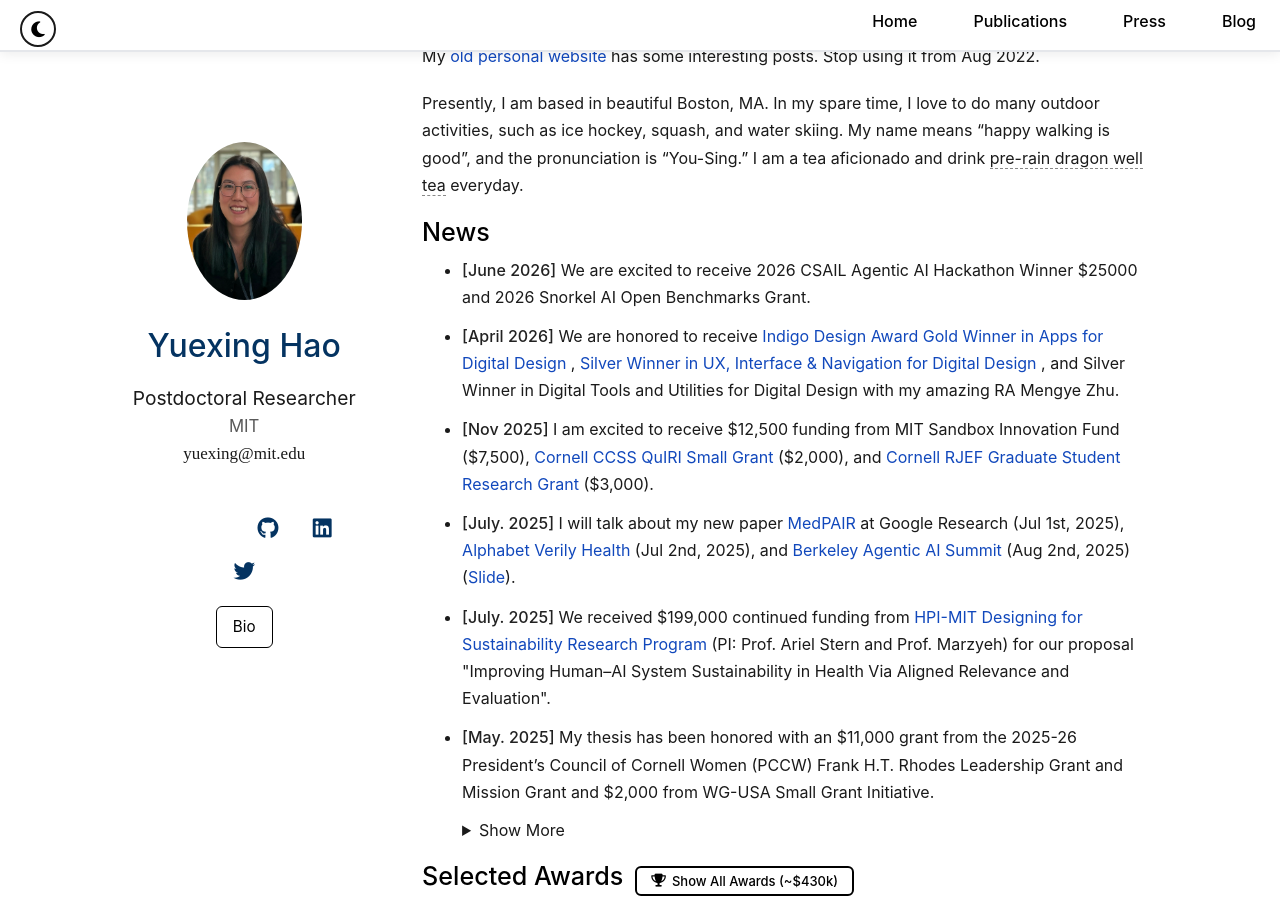
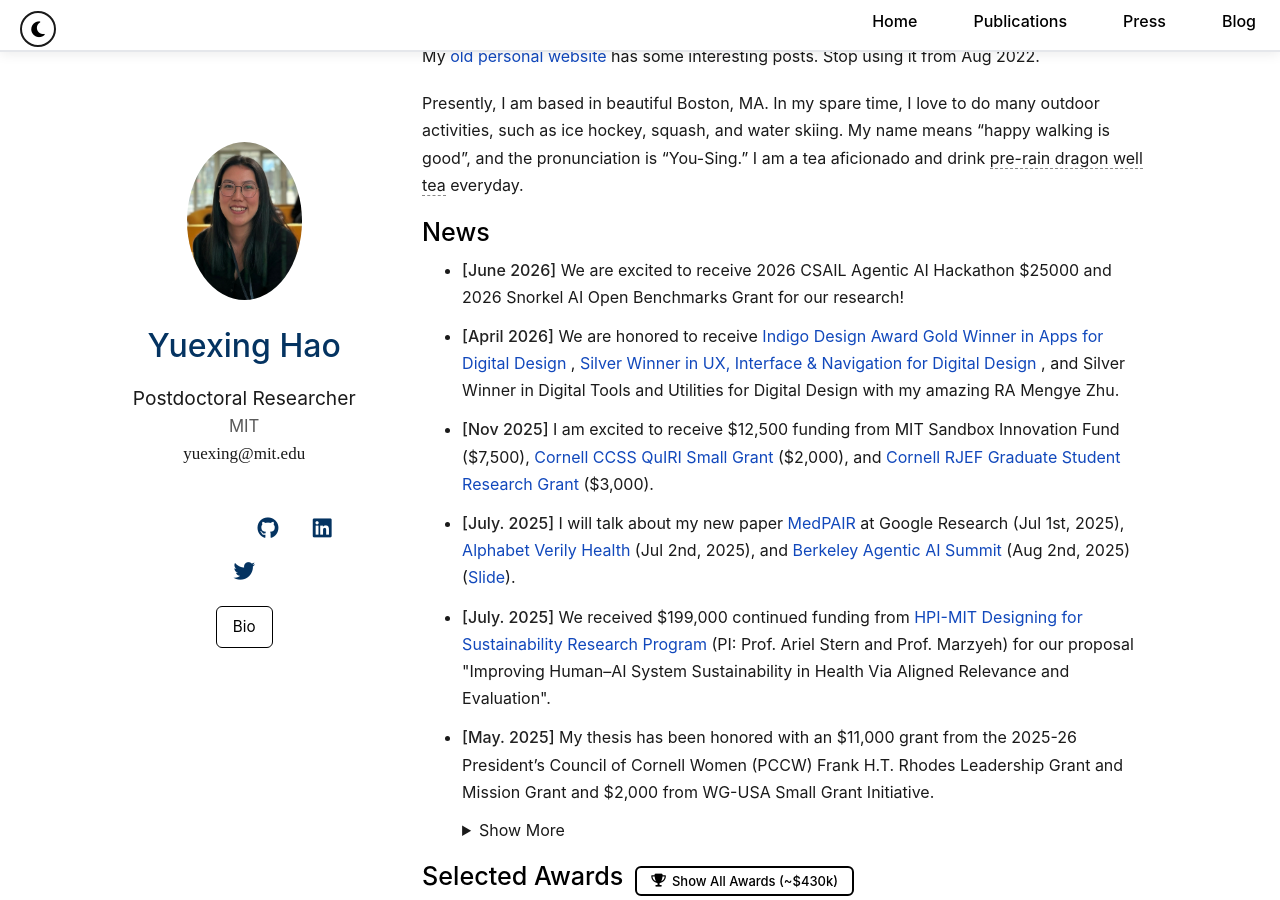
Before and after one commit to YuexingHao/Yuexing-Hao, a Jekyll site: the page built from index.md, in a window 1280 px wide and 900 px high, scrolled down 374 px. Built offline with Jekyll 4.4.1, drawn with Linux system fonts in a browser that asks for light colours; a style sheet for code colours, icons or effects is not loaded; our own code applies the rules of GitHub Pages for plain Markdown files.

Commit message:
Refine June 2026 news wording

```diff
--- a/_includes/news.md
+++ b/_includes/news.md
@@ -7,7 +7,7 @@
 <h2 id="news" style="margin: 20px 0px 10px;">News</h2>
 
 <ul id="news-list">
-<li><strong>[June 2026]</strong> We are excited to receive 2026 CSAIL Agentic AI Hackathon Winner $25000 and 2026 Snorkel AI Open Benchmarks Grant.</li>
+<li><strong>[June 2026]</strong> We are excited to receive 2026 CSAIL Agentic AI Hackathon $25000 and 2026 Snorkel AI Open Benchmarks Grant for our research!</li>
 <li><strong>[April 2026]</strong> We are honored to receive <a href="https://indigoaward.com/winners/12077"> Indigo Design Award </a> <a href="https://yuexinghao.github.io/Yuexing-Hao/assets/files/awards/Indigo_Gold_26.pdf">Gold Winner in Apps for Digital Design </a>, <a href="https://yuexinghao.github.io/Yuexing-Hao/assets/files/awards/Indigo_Silver_26.pdf">Silver Winner in UX, Interface & Navigation for Digital Design </a>, and Silver Winner in Digital Tools and Utilities for Digital Design with my amazing RA Mengye Zhu.</li>
 <li><strong>[Nov 2025]</strong> I am excited to receive $12,500 funding from MIT Sandbox Innovation Fund ($7,500), <a href="https://yuexinghao.github.io/Yuexing-Hao/assets/files/awards/Quiri%20Grad%20Award%20Letter-Hao.pdf">Cornell CCSS QuIRI Small Grant</a> ($2,000), and <a href="https://yuexinghao.github.io/Yuexing-Hao/assets/files/awards/Racial_Graduate_Award.pdf">Cornell RJEF Graduate Student Research Grant</a> ($3,000).</li>
 <li><strong>[July. 2025]</strong> I will talk about my new paper <a href="https://medpair.csail.mit.edu/">MedPAIR</a> at Google Research (Jul 1st, 2025), <a href="https://verily.com/">Alphabet Verily Health</a> (Jul 2nd, 2025), and <a href="https://rdi.berkeley.edu/agentx/">Berkeley Agentic AI Summit</a> (Aug 2nd, 2025) (<a href="https://yuexinghao.github.io/Yuexing-Hao/assets/files/talks/MedPAIR%20Presentation.pdf">Slide</a>).</li>
```
